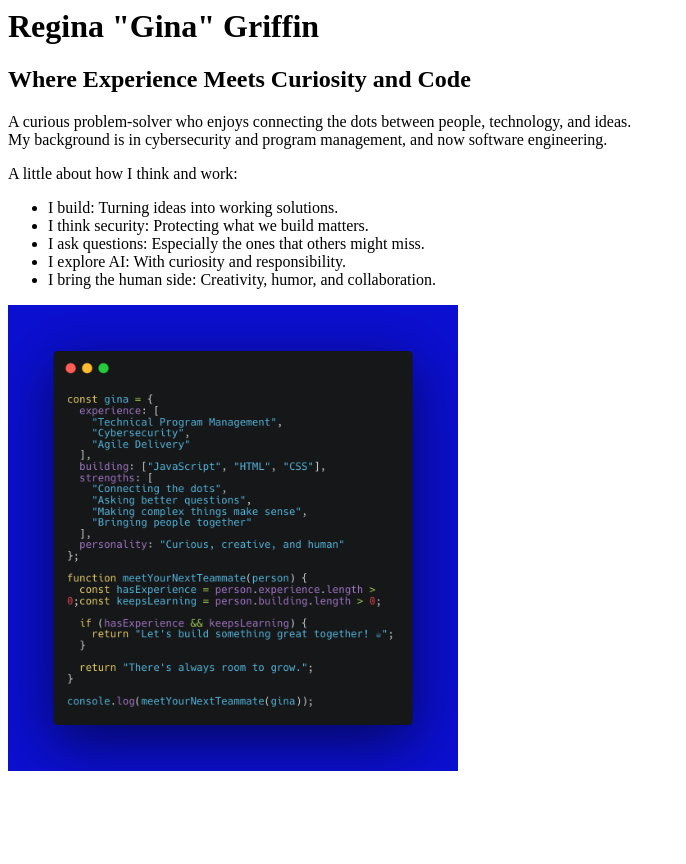
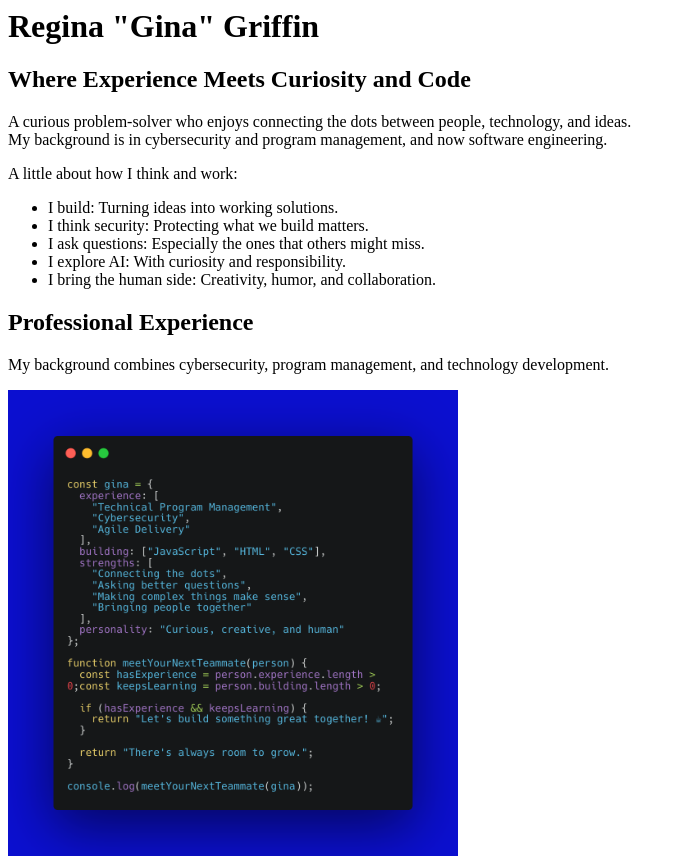
Before and after one commit to ginacodesdev/portfolio-website, a plain HTML site: page index.html in a window 1280 px wide. Shown: the whole page, without its empty margins (0-686 px from the left). Before the commit the page ends 800 px from the top, so only its background shows below. Drawn offline with Linux system fonts and the light colour scheme.

Commit message:
Added professional experience section

```diff
--- a/index.html
+++ b/index.html
@@ -25,6 +25,15 @@
         </ul>
     </header>
 
+    <!-- Professional Experiences - section tag because it groups content related to a specific topoic -->
+    <main>
+        <section id="experience">
+            <h2>Professional Experience</h2>
+                <p>
+                    My background combines cybersecurity, program management, and technology development.
+                </p>
+        </section>
+    </main>
     <!-- Coding experience entries and past work experience-->
     <img
   src="images/gina-team.png"
```
